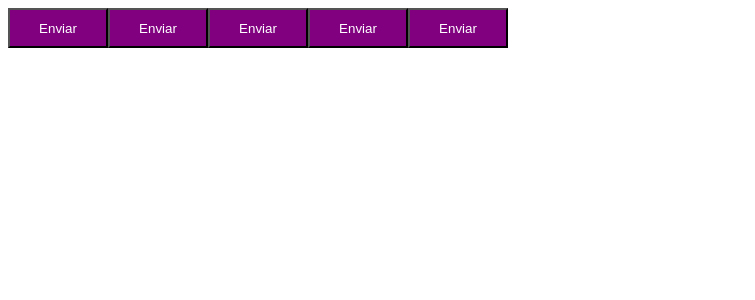
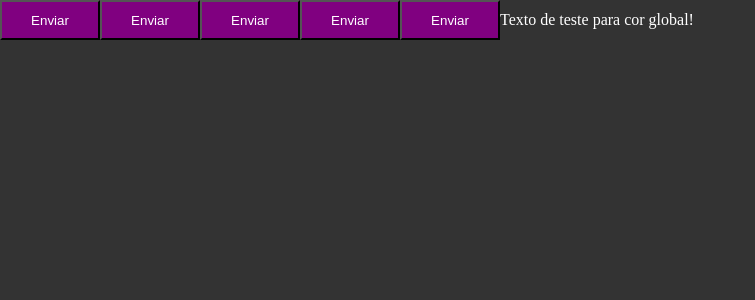
Before and after one commit to RicardoOliveiraFilho/ignite-timer, a React (Vite) app: page / in a window 1280 px wide. Shown: the top 300 px of the page, without its empty margins (0-755 px from the left). Built offline with nearby package versions, Linux system fonts and the light colour scheme.

Commit message:
Estilos globais

```diff
--- a/src/App.tsx
+++ b/src/App.tsx
@@ -1,5 +1,8 @@
 import { ThemeProvider } from 'styled-components';
+
 import { defaultTheme } from './styles/themes/default';
+import { GlobalStyle } from './styles/global';
+
 import { Button } from "./components/Button";
 
 export function App() {
@@ -10,6 +13,9 @@
       <Button variant="success" />
       <Button variant="danger" />
       <Button />
+
+      Texto de teste para cor global!
+      <GlobalStyle />
     </ThemeProvider>
   )
 }
--- /dev/null
+++ b/src/styles/global.ts
@@ -0,0 +1,14 @@
+import { createGlobalStyle } from "styled-components";
+
+export const GlobalStyle = createGlobalStyle`
+  * {
+    margin: 0;
+    padding: 0;
+    box-sizing: border-box;
+  }
+
+  body {
+    background: #333;
+    color: #fff;
+  }
+`;
```
